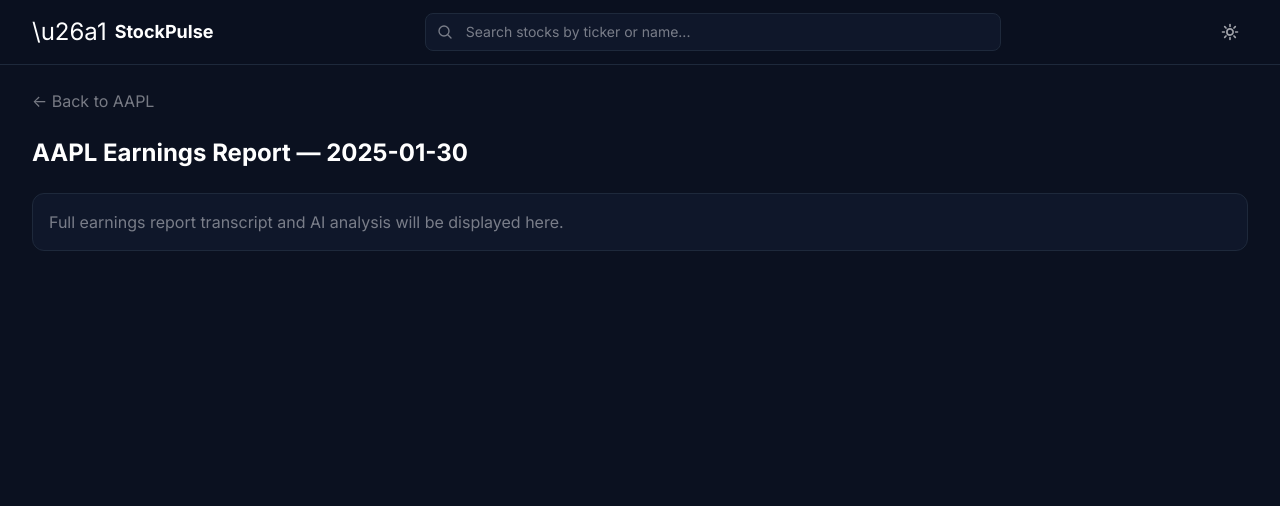
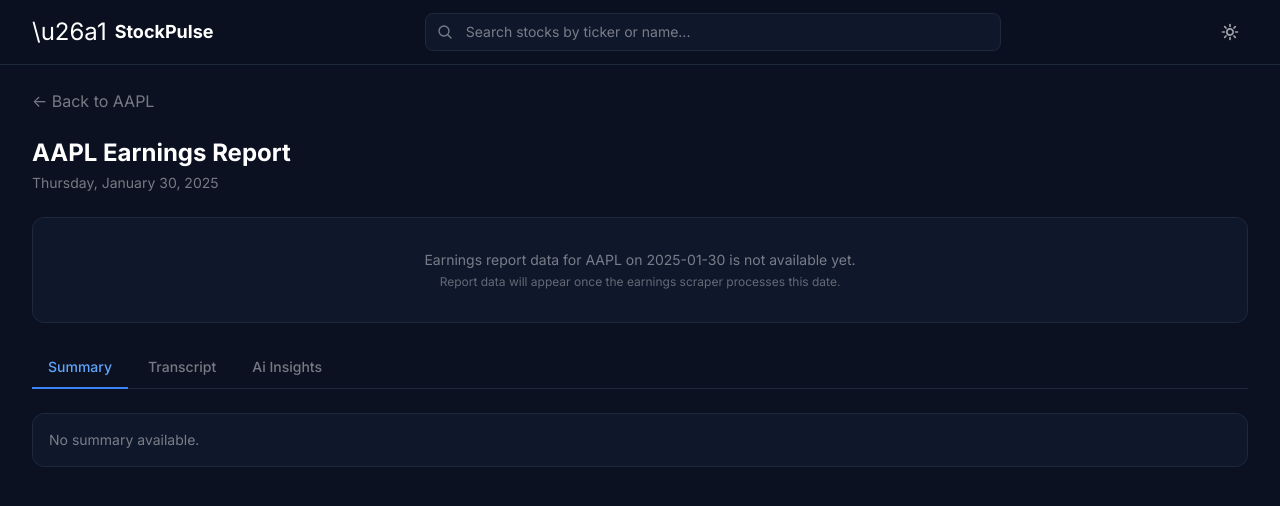
Before and after one commit to manu-labs/agent-team-workspace, a React (Vite) app in the folder stock-analysis-dashboard/frontend/: page /stock/AAPL/earnings/2025-01-30 in a window 1280 px wide. Shown: the top 506 px of the page. Built offline with nearby package versions, Linux system fonts and the light colour scheme; no server answers.

Commit message:
feat(#38): wire EarningsReport with report, transcript, AI insights

```diff
--- a/stock-analysis-dashboard/frontend/src/pages/EarningsReport.jsx
+++ b/stock-analysis-dashboard/frontend/src/pages/EarningsReport.jsx
@@ -1,23 +1,222 @@
+import { useState, useEffect, useCallback } from 'react';
 import { useParams, Link } from 'react-router-dom';
+import { earningsApi, aiApi } from '../services/api';
 
 export default function EarningsReport() {
   const { ticker, date } = useParams();
+  const [report, setReport] = useState(null);
+  const [transcript, setTranscript] = useState(null);
+  const [insights, setInsights] = useState(null);
+  const [loading, setLoading] = useState(true);
+  const [activeSection, setActiveSection] = useState('summary');
+  const [generatingInsights, setGeneratingInsights] = useState(false);
+
+  const fetchData = useCallback(async () => {
+    setLoading(true);
+    try {
+      const [reportData, transcriptData, insightsData] = await Promise.allSettled([
+        earningsApi.getReport(ticker, date),
+        earningsApi.getTranscript(ticker, date),
+        aiApi.getInsights(ticker, date),
+      ]);
+
+      if (reportData.status === 'fulfilled') setReport(reportData.value);
+      if (transcriptData.status === 'fulfilled') setTranscript(transcriptData.value);
+      if (insightsData.status === 'fulfilled' && insightsData.value?.insights) {
+        setInsights(insightsData.value.insights);
+      }
+    } catch (err) {
+      console.error('Failed to load earnings report:', err);
+    } finally {
+      setLoading(false);
+    }
+  }, [ticker, date]);
+
+  useEffect(() => {
+    fetchData();
+  }, [fetchData]);
+
+  const generateInsights = async () => {
+    setGeneratingInsights(true);
+    try {
+      await fetch('/api/ai/insights/' + ticker + '/' + date + '/generate', { method: 'POST' });
+      // Poll for results
+      setTimeout(async () => {
+        try {
+          const data = await aiApi.getInsights(ticker, date);
+          if (data?.insights) setInsights(data.insights);
+        } catch { /* insights may not be ready yet */ }
+        setGeneratingInsights(false);
+      }, 5000);
+    } catch (err) {
+      console.error('Failed to generate insights:', err);
+      setGeneratingInsights(false);
+    }
+  };
+
+  const formatDate = (d) => {
+    try {
+      return new Date(d + 'T00:00:00').toLocaleDateString('en-US', {
+        weekday: 'long', year: 'numeric', month: 'long', day: 'numeric'
+      });
+    } catch {
+      return d;
+    }
+  };
+
+  const sections = ['summary', 'transcript', 'ai-insights'];
 
   return (
     <div className="space-y-6">
+      {/* Header */}
       <div className="flex items-center gap-4">
         <Link to={'/stock/' + ticker} className="text-surface-200/50 hover:text-white transition-colors">
           &larr; Back to {ticker}
         </Link>
       </div>
-      <h1 className="text-2xl font-bold text-white">
-        {ticker} Earnings Report — {date}
-      </h1>
-      <div className="card">
-        <p className="text-surface-200/50">
-          Full earnings report transcript and AI analysis will be displayed here.
-        </p>
+      <div>
+        <h1 className="text-2xl font-bold text-white">
+          {ticker} Earnings Report
+        </h1>
+        <p className="text-sm text-surface-200/50 mt-1">{formatDate(date)}</p>
       </div>
+
+      {loading ? (
+        <div className="space-y-4">
+          <div className="card animate-pulse h-32" />
+          <div className="card animate-pulse h-64" />
+        </div>
+      ) : (
+        <>
+          {/* Report summary */}
+          {report ? (
+            <div className="card">
+              <h2 className="text-lg font-semibold text-white mb-3">Financial Results</h2>
+              <div className="grid grid-cols-2 sm:grid-cols-4 gap-4">
+                {report.epsActual != null && (
+                  <div>
+                    <p className="text-xs text-surface-200/50">EPS Actual</p>
+                    <p className="text-lg font-mono font-semibold text-white">${report.epsActual.toFixed(2)}</p>
+                  </div>
+                )}
+                {report.epsEstimate != null && (
+                  <div>
+                    <p className="text-xs text-surface-200/50">EPS Estimate</p>
+                    <p className="text-lg font-mono font-semibold text-surface-200/70">${report.epsEstimate.toFixed(2)}</p>
+                  </div>
+                )}
+                {report.revenue != null && (
+                  <div>
+                    <p className="text-xs text-surface-200/50">Revenue</p>
+                    <p className="text-lg font-mono font-semibold text-white">
+                      ${(report.revenue / 1e9).toFixed(2)}B
+                    </p>
+                  </div>
+                )}
+                {report.surprise != null && (
+                  <div>
+                    <p className="text-xs text-surface-200/50">Surprise</p>
+                    <p className={"text-lg font-mono font-semibold " + (report.surprise >= 0 ? 'text-gain' : 'text-loss')}>
+                      {report.surprise >= 0 ? '+' : ''}{report.surprise.toFixed(2)}%
+                    </p>
+                  </div>
+                )}
+              </div>
+            </div>
+          ) : (
+            <div className="card text-center py-8">
+              <p className="text-surface-200/50 text-sm">
+                Earnings report data for {ticker} on {date} is not available yet.
+              </p>
+              <p className="text-xs text-surface-200/40 mt-1">
+                Report data will appear once the earnings scraper processes this date.
+              </p>
+            </div>
+          )}
+
+          {/* Section tabs */}
+          <div className="border-b border-surface-700">
+            <div className="flex gap-1">
+              {sections.map((s) => (
+                <button
+                  key={s}
+                  onClick={() => setActiveSection(s)}
+                  className={"px-4 py-2.5 text-sm font-medium transition-colors border-b-2 -mb-px capitalize " +
+                    (activeSection === s
+                      ? "border-brand-500 text-brand-400"
+                      : "border-transparent text-surface-200/50 hover:text-white")}
+                >
+                  {s.replace('-', ' ')}
+                </button>
+              ))}
+            </div>
+          </div>
+
+          {/* Section content */}
+          <div>
+            {activeSection === 'summary' && (
+              <div className="card">
+                {report ? (
+                  <div className="prose prose-invert prose-sm max-w-none">
+                    <p className="text-surface-200/70">
+                      {ticker} reported earnings for the period ending {date}.
+                      {report.epsActual != null && report.epsEstimate != null && (
+                        report.epsActual >= report.epsEstimate
+                          ? ' The company beat analyst expectations with an EPS of $' + report.epsActual.toFixed(2) + ' vs. estimated $' + report.epsEstimate.toFixed(2) + '.'
+                          : ' The company missed analyst expectations with an EPS of $' + report.epsActual.toFixed(2) + ' vs. estimated $' + report.epsEstimate.toFixed(2) + '.'
+                      )}
+                    </p>
+                  </div>
+                ) : (
+                  <p className="text-surface-200/50 text-sm">No summary available.</p>
+                )}
+              </div>
+            )}
+
+            {activeSection === 'transcript' && (
+              <div className="card">
+                {transcript ? (
+                  <div className="prose prose-invert prose-sm max-w-none whitespace-pre-wrap">
+                    <p className="text-surface-200/70">{transcript}</p>
+                  </div>
+                ) : (
+                  <div className="text-center py-8">
+                    <p className="text-surface-200/50 text-sm">
+                      Transcript not available yet.
+                    </p>
+                    <p className="text-xs text-surface-200/40 mt-1">
+                      Transcripts are loaded once the earnings data scraper runs.
+                    </p>
+                  </div>
+                )}
+              </div>
+            )}
+
+            {activeSection === 'ai-insights' && (
+              <div className="card">
+                {insights ? (
+                  <div className="prose prose-invert prose-sm max-w-none whitespace-pre-wrap">
+                    <p className="text-surface-200/70">{typeof insights === 'string' ? insights : JSON.stringify(insights, null, 2)}</p>
+                  </div>
+                ) : (
+                  <div className="text-center py-8">
+                    <p className="text-surface-200/50 text-sm mb-4">
+                      No AI insights generated for this earnings report yet.
+                    </p>
+                    <button
+                      onClick={generateInsights}
+                      disabled={generatingInsights}
+                      className="px-4 py-2 rounded-lg bg-brand-600 text-white text-sm hover:bg-brand-700 disabled:opacity-50 transition-colors"
+                    >
+                      {generatingInsights ? 'Generating...' : 'Generate AI Insights'}
+                    </button>
+                  </div>
+                )}
+              </div>
+            )}
+          </div>
+        </>
+      )}
     </div>
   );
 }
```
